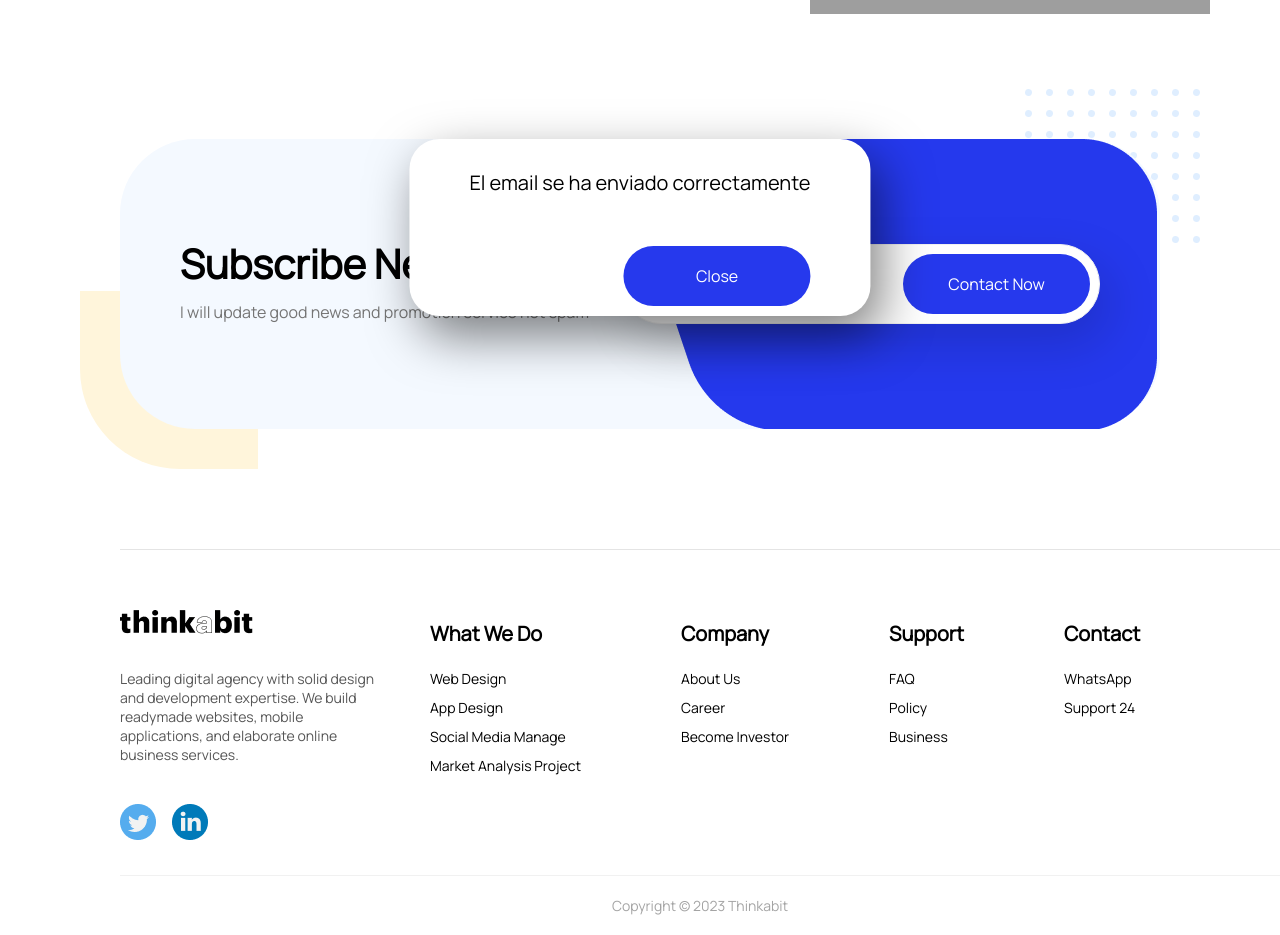
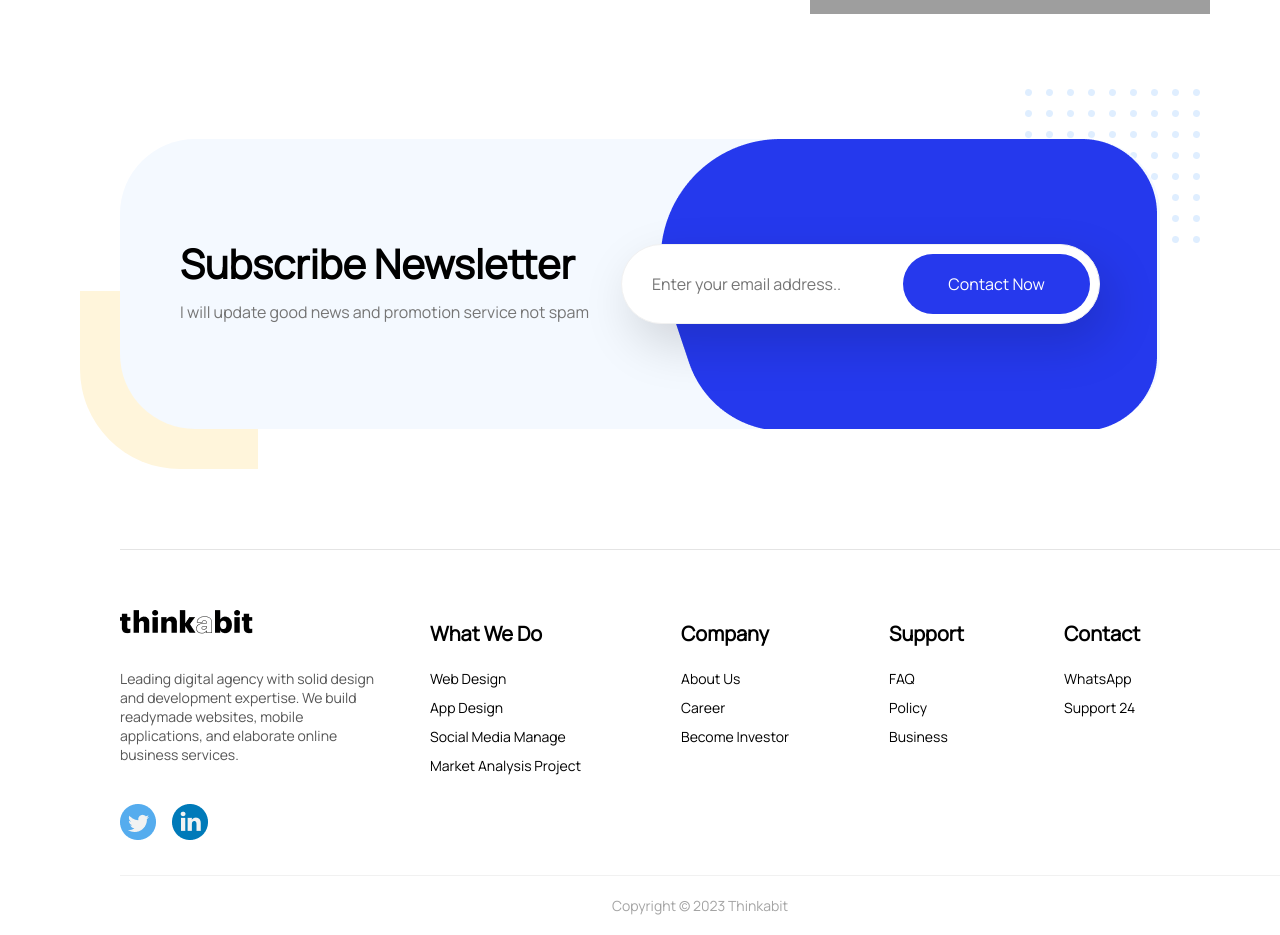
Before and after one commit to kryzzraq/thinkabit-web, a Vue app: page / in a window 1280 px wide. Shown: the part 3920-4855 px from the top of the page. Built offline with nearby package versions, Linux system fonts and the light colour scheme; grey boxes are pictures that could not be loaded.

Commit message:
fix: change value of showModal

```diff
--- a/src/components/ContactNow.vue
+++ b/src/components/ContactNow.vue
@@ -56,7 +56,7 @@ export default {
   emits: ["update:modelValue", "updateEmailInput"],
 
   setup(props) {
-    const showModal = ref(true);
+    const showModal = ref(false);
     const sendRequest = () => {
       axios
         .post(
```
